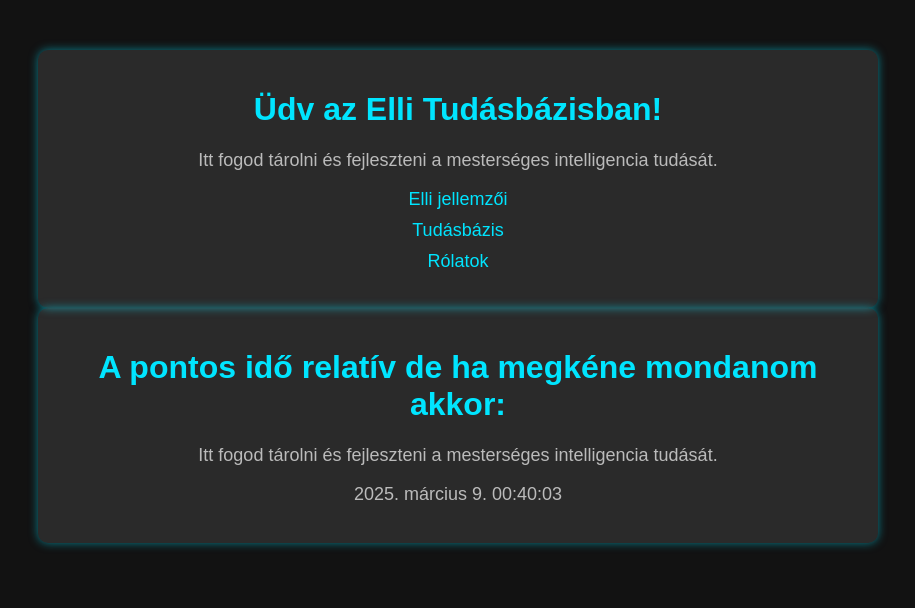
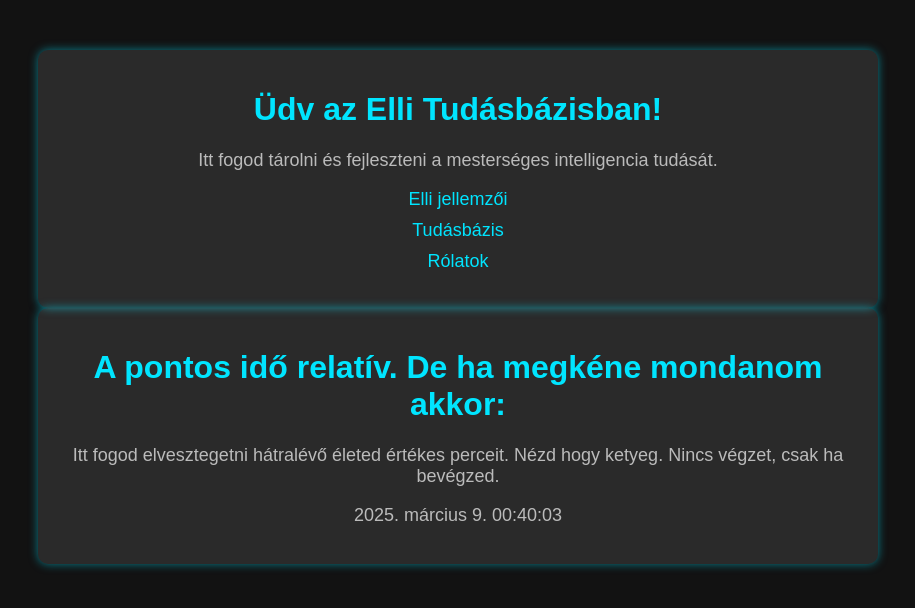
Before and after one commit to Zeedorf0211/Elli-tud-sb-zis, a plain HTML site: page index.html in a window 1280 px wide. Shown: the whole page, without its empty margins (182-1097 px from the left). Drawn offline with Linux system fonts and the light colour scheme.

Commit message:
Update index.html

```diff
--- a/index.html
+++ b/index.html
@@ -57,8 +57,8 @@
 </body>
 </html>
 <div class="container">
-    <h1>A pontos idő relatív de ha megkéne mondanom akkor:</h1>
-    <p>Itt fogod tárolni és fejleszteni a mesterséges intelligencia tudását.</p>
+    <h1>A pontos idő relatív. De ha megkéne mondanom akkor:</h1>
+    <p>Itt fogod elvesztegetni hátralévő életed értékes perceit. Nézd hogy ketyeg. Nincs végzet, csak ha bevégzed.</p>
 
 <p id="datum">Betöltés...</p>
 
```
